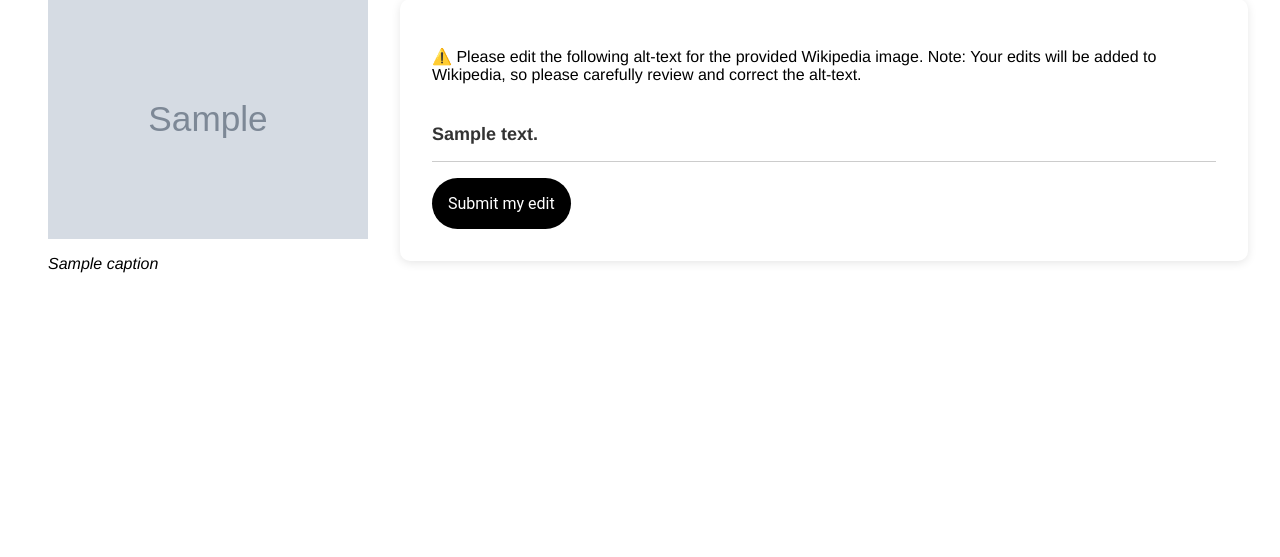
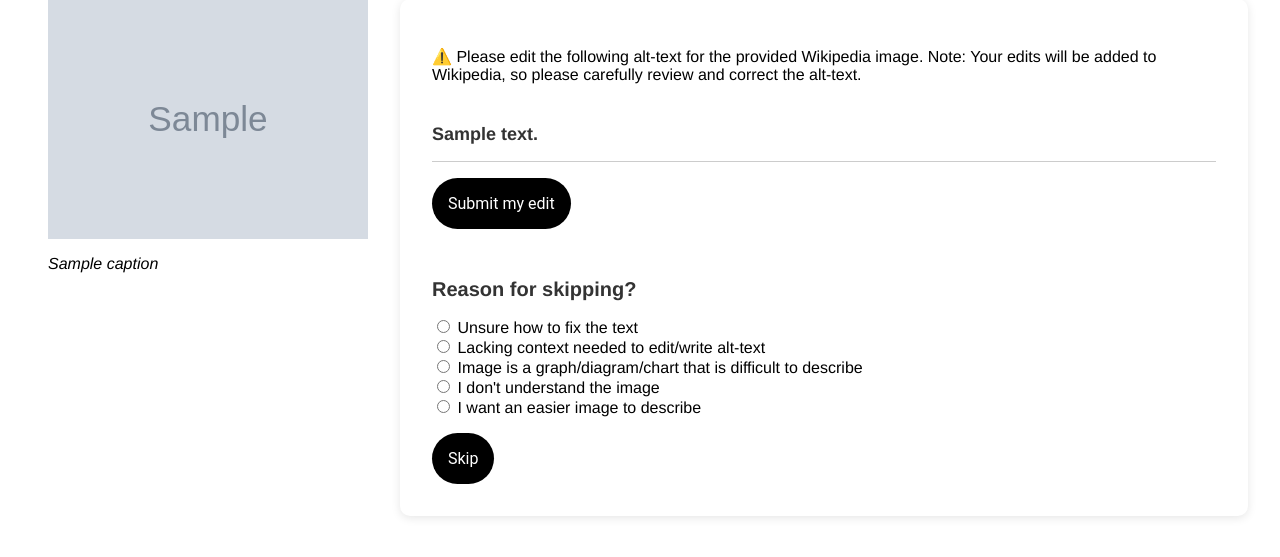
Before and after one commit to tracyywei/alttext-study, a Flask app: template templates/index.html in a window 1280 px wide. Shown: the part 155-712 px from the top of the page. Run offline with Flask 2, Linux system fonts and the light colour scheme; the template is opened without the code that fills it: most values are stand-ins (such as "Sample title", 1, 10 or a date in 2020); grey boxes marked "Sample" are stand-in pictures.

Commit message:
added skip feature

```diff
--- a/app.py
+++ b/app.py
@@ -2,7 +2,7 @@ import json
 import os
 import random
 import pandas as pd
-from flask import Flask, request, render_template
+from flask import Flask, request, render_template, redirect
 from preprocessing import preprocess
 from suggestions import applySugg
 import time
@@ -68,5 +68,38 @@ def getText():
 
     return render_template("index.html", corrected_text=corrected_text, suggestions=suggestions, image_url=image_url, blip_beam_text=blip_beam_text, context=context, article_name=article_name, caption=caption)
 
+@app.route('/skip', methods=["GET", "POST"])
+def skip():
+
+    if request.method == "POST":
+
+        orig_text = request.form.get("ogText-skip", "")
+        image = request.form.get("ogImg-skip", "")
+        reason = request.form['options']
+
+        dictionary = {
+            "orig_text": orig_text,
+            "image": image,
+            "reason": reason
+        }
+
+        # Writing to json
+        saved_file_path = os.path.join(data_folder, 'skipped.json')
+
+        # Load existing data from the file if available
+        existing_data = []
+        if os.path.exists(saved_file_path):
+            with open(saved_file_path, "r") as infile:
+                existing_data = json.load(infile)
+
+        # Append the new data entry
+        existing_data.append(dictionary)
+
+        # Write the updated data back to the file
+        with open(saved_file_path, "w") as outfile:
+            json.dump(existing_data, outfile, indent=4)
+
+        return redirect('/')
+
 if __name__ == "__main__":
     app.run(host="127.0.0.1", debug=True)
--- a/static/style.css
+++ b/static/style.css
@@ -85,7 +85,7 @@ img {
   height: 1rem;
 }
 
-#textarea {
+#textareaContainer {
   background-color: #ffffff;
   border-radius: 10px;
   box-shadow: 0 2px 10px rgba(0, 0, 0, 0.1);
@@ -100,7 +100,12 @@ img {
   padding-bottom: 1.5rem;
 }
 
-input {
+.buttons {
+  display: flex;
+  flex-direction: row;
+}
+
+.editedText {
   font-family: "Roboto", sans-serif;
   border: none;
   border-radius: 8px;
@@ -162,3 +167,11 @@ button {
 #suggestionCard.hidden {
   display: none;
 }
+
+#skipCur {
+  padding-top: 2rem;
+}
+
+#skipCur > button {
+  margin-top: 1rem;
+}
--- a/templates/index.html
+++ b/templates/index.html
@@ -1,6 +1,6 @@
 <!DOCTYPE html>
 <html>
-
+<meta http-equiv="pragma" content="no-cache" />
 <head>
   <title>Alt Text Check</title>
   <link rel="stylesheet" type="text/css" href="{{ url_for('static', filename='style.css') }}">
@@ -19,6 +19,16 @@
 
         var origImg = document.querySelector("#wikiphoto").src;
         document.querySelector("#ogImg").value = origImg;
+      });
+
+      // sending the original text, and image url to back end
+      $("#skipCur").submit(function (event) {
+
+        var origText = document.querySelector("#origText").textContent;
+        document.querySelector("#ogText-skip").value = origText;
+
+        var origImg = document.querySelector("#wikiphoto").src;
+        document.querySelector("#ogImg-skip").value = origImg;
       });
 
       var suggestions = suggestionsData;
@@ -58,6 +68,7 @@
       <p>{{ caption | safe }}</p>
     </div>
       <div class="buttonContainer">
+        <div id="textareaContainer">
            <form id="textarea" action="{{ url_for('getText')}}" method="post">
             <p>⚠️ Please edit the following alt-text for the provided Wikipedia image. Note: Your edits will be added to Wikipedia, so please carefully review and correct the alt-text.</p>
             <input type="hidden" name="editedText" id="editedText">
@@ -67,6 +78,24 @@
             <p hidden id="origText">{{ corrected_text | safe }}</p>
             <button type="submit">Submit my edit</button>
           </form>
+          <form id="skipCur" action="{{ url_for('skip')}}" method="post">
+            <h2>Reason for skipping?</h2>
+            <input type="radio" name="options" id="option1" value="Unsure about fixing">
+            <label for="option1">Unsure how to fix the text</label><br>
+            <input type="radio" name="options" id="option2" value="Lacks context">
+            <label for="option2">Lacking context needed to edit/write alt-text</label><br>
+            <input type="radio" name="options" id="option3" value="Graph">
+            <label for="option3">Image is a graph/diagram/chart that is difficult to describe</label><br>
+            <input type="radio" name="options" id="option4" value="Don't understand">
+            <label for="option4">I don't understand the image</label><br>
+            <input type="radio" name="options" id="option5" value="Easier image">
+            <label for="option5">I want an easier image to describe</label><br>
+            <button type="submit" form="skipCur">Skip</button>
+            <input type="hidden" name="ogText-skip" id="ogText-skip">
+            <input type="hidden" name="ogImg-skip" id="ogImg-skip">
+          </form>
+        </div>
+
       </div>
 
     <div id="sidebar">
@@ -78,6 +107,7 @@
         </div>
       </div>
     </div>
+
   </div>
 </body>
 
```
Also changed, not shown: data/sample.json (+98 -0 lines), data/skipped.json (added, +7 -0 lines), 1 other file. Lines whose indentation alone changed are shown as unchanged.
